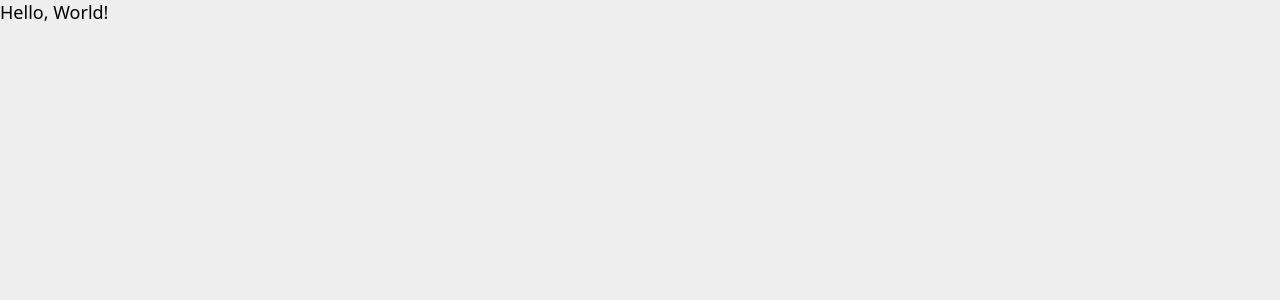
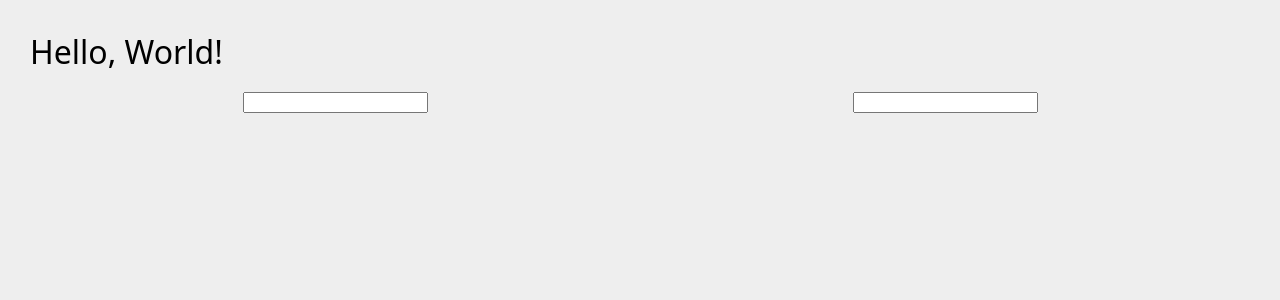
Before and after one commit to dwidjaja945/js-la, a React app: page / in a window 1280 px wide. Shown: the top 300 px of the page. Built offline with nearby package versions, Linux system fonts and the light colour scheme.

Commit message:
[feat] added dropdown exampes

```diff
--- a/src/App.tsx
+++ b/src/App.tsx
@@ -1,11 +1,52 @@
 import React, { Suspense, lazy } from 'react';
 
-const App = (): JSX.Element => {
-    return (
-        <div>
-            Hello, World!
+import Dropdown from '@components/Dropdown';
+import OldDropdown, { DropdownItem } from '@components/OldDropdown';
+
+const dropdownItems: DropdownItem[] = [
+    {
+        id: 0,
+        text: 'hello',
+        onClick: () => console.log('hello'),
+    },
+    {
+        id: 1,
+        text: 'world',
+        onClick: () => console.log('world'),
+    },
+    {
+        id: 2,
+        text: 'foo',
+        onClick: () => console.log('foo'),
+    },
+    {
+        id: 3,
+        text: 'bar',
+        onClick: () => console.log('bar'),
+    },
+];
+
+const App = (): JSX.Element => (
+    <div style={{ padding: '30px' }}>
+        Hello, World!
+        <div style={{ display: 'flex', justifyContent: 'space-around' }}>
+            <Dropdown>
+                <Dropdown.Item>
+                    hello
+                </Dropdown.Item>
+                <Dropdown.Item>
+                    world
+                </Dropdown.Item>
+                <Dropdown.Item>
+                    foo
+                </Dropdown.Item>
+                <Dropdown.Item>
+                    bar
+                </Dropdown.Item>
+            </Dropdown>
+            <OldDropdown items={dropdownItems} />
         </div>
-    );
-};
+    </div>
+);
 
 export default App;
--- /dev/null
+++ b/src/components/Dropdown/Dropdown.scss
@@ -0,0 +1,36 @@
+.root {
+    position: relative;
+    ul, li {
+        margin: 0;
+        padding: 0;
+        font-size: inherit;
+        list-style: none;
+    }
+    button {
+        font-size: 1.25rem;
+        &,
+        &:focus {
+            border: none;
+            outline: none;
+        }
+        &:focus {
+            background-color: darken(lightgray, 5%);
+        }
+    }
+}
+
+.menu {
+    display: none;
+    position: absolute;
+    top: 100%;
+    background-color: white;
+    border-radius: 4px;
+    border: 1px solid gray;
+    min-width: 300px;
+    min-height: 200px;
+}
+
+.show {
+    display: flex;
+    flex-direction: column;
+}
--- /dev/null
+++ b/src/components/Dropdown/Dropdown.tsx
@@ -0,0 +1,54 @@
+import * as React from 'react';
+import { cssBind } from '@toolkit/helper/cssUtils';
+
+import styles from './Dropdown.scss';
+
+const css = cssBind(styles);
+
+interface Props {
+    children?: JSX.Element[];
+}
+
+const Dropdown = (props: Props): JSX.Element => {
+    const { children } = props;
+    const [show, setShow] = React.useState(false);
+    return (
+        <div className={css('root')}>
+            <input
+                onFocus={(): void => setShow(true)}
+            />
+            <ul className={css('menu', show && 'show')}>
+                {React.Children.map(children, (child) => {
+                    if (child) {
+                        const { props: { onClick } } = child;
+                        return React.cloneElement(child, {
+                            ...child.props,
+                            onClick: () => {
+                                onClick?.();
+                                setShow(false);
+                            },
+                        });
+                    }
+                    return null;
+                })}
+            </ul>
+        </div>
+    );
+};
+
+interface ItemProps {
+    children?: JSX.Element | string;
+    onClick?: () => void;
+}
+
+const Item = (props: ItemProps): JSX.Element => {
+    const { onClick, children } = props;
+    return (
+        <button type="button" role="menuitem" onClick={onClick}>
+            {children}
+        </button>
+    );
+};
+
+Dropdown.Item = Item;
+export default Dropdown;
--- /dev/null
+++ b/src/components/Dropdown/index.tsx
@@ -0,0 +1,4 @@
+import Dropdown from './Dropdown';
+
+export * from './Dropdown';
+export default Dropdown;
--- /dev/null
+++ b/src/components/OldDropdown/OldDropdown.tsx
@@ -0,0 +1,45 @@
+import * as React from 'react';
+import { cssBind } from '@toolkit/helper/cssUtils';
+
+import styles from '../Dropdown/Dropdown.scss';
+
+const css = cssBind(styles);
+
+export interface DropdownItem {
+    id: number;
+    text: string;
+    onClick(): void;
+}
+
+interface Props {
+    items: DropdownItem[];
+}
+
+const OldDropdown = (props: Props): JSX.Element => {
+    const { items } = props;
+    const [show, setShow] = React.useState(false);
+    return (
+        <div className={css('root')}>
+            <input
+                onFocus={(): void => setShow(true)}
+            />
+            <ul className={css('menu', show && 'show')} role="menu">
+                {items.map((item): JSX.Element => (
+                    <button
+                        key={item.id}
+                        type="button"
+                        onClick={(): void => {
+                            item.onClick();
+                            setShow(false);
+                        }}
+                        role="menuitem"
+                    >
+                        {item.text}
+                    </button>
+                ))}
+            </ul>
+        </div>
+    );
+};
+
+export default OldDropdown;
--- /dev/null
+++ b/src/components/OldDropdown/index.tsx
@@ -0,0 +1,4 @@
+import OldDropdown from './OldDropdown';
+
+export * from './OldDropdown';
+export default OldDropdown;
--- a/src/index.scss
+++ b/src/index.scss
@@ -6,6 +6,6 @@
         background-color: #eee;
         margin: 0;
         padding: 0;
-        font-size: 18px;
+        font-size: 2rem;
     }
 }
```
Also changed, not shown: 1 other file (tests, documents, lock files or other folders).
